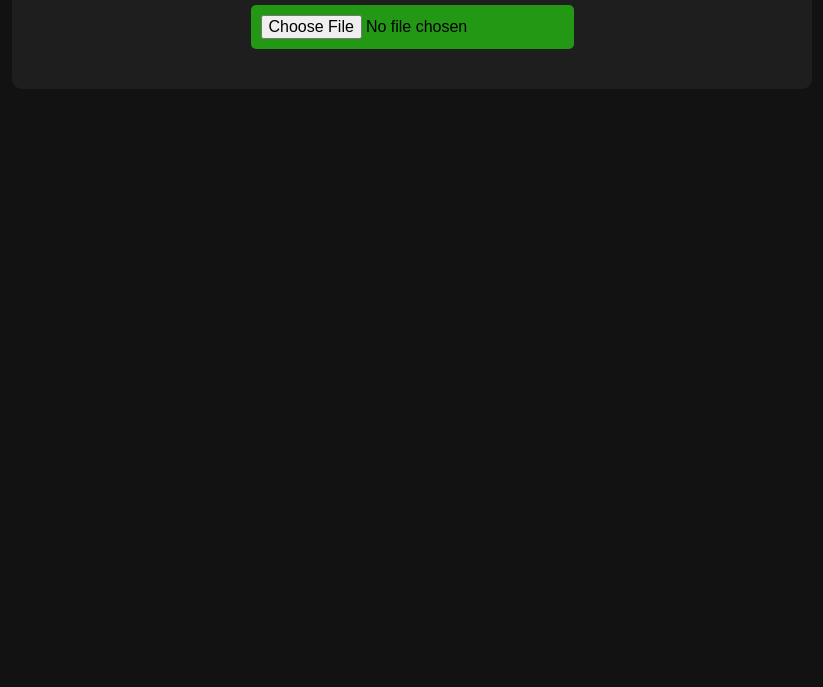
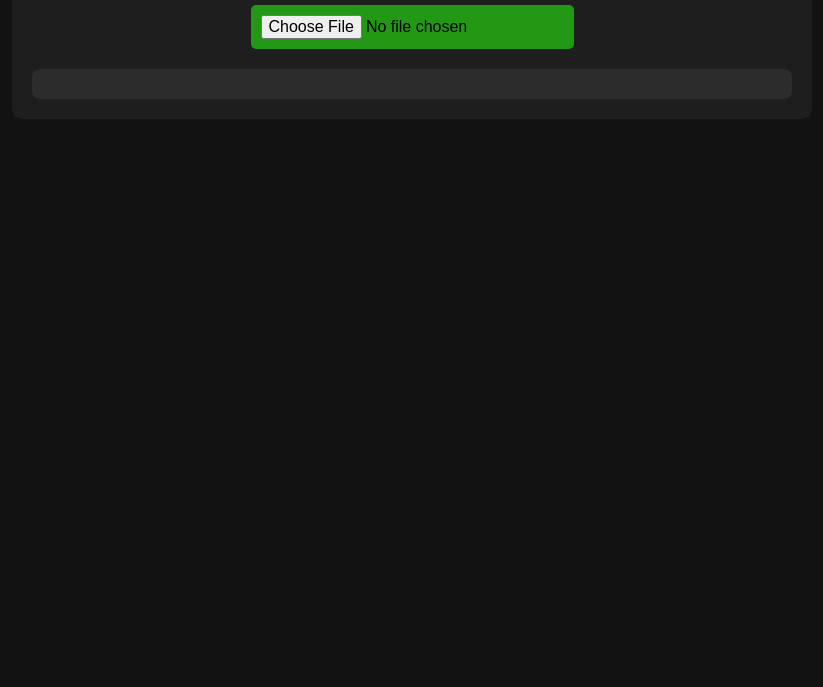
Before and after one commit to Itx-sameer/View-Binary-Data, a website: page public/index.html in a window 1280 px wide. Shown: the part 113-800 px from the top of the page, without its empty margins (228-1051 px from the left). Drawn offline with Linux system fonts and the light colour scheme.

Commit message:
bsic output div styling

```diff
--- a/public/style.css
+++ b/public/style.css
@@ -34,3 +34,14 @@ input{
   font-size: 1rem;
   cursor: pointer;
 }
+
+#output {
+  color: #27cf11;
+  white-space: pre-wrap;
+  background: #2c2c2c;
+  padding: 15px;
+  border-radius: 8px;
+  overflow-x: auto;
+  max-height: 60vh;
+  font-family: monospace;
+}
```
